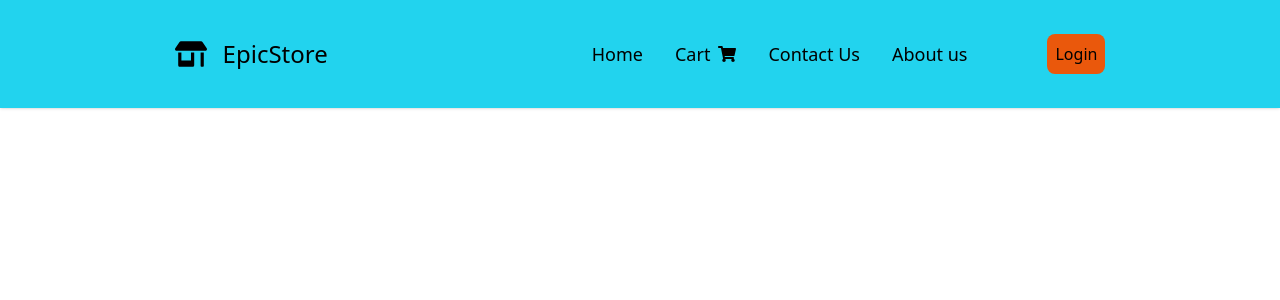
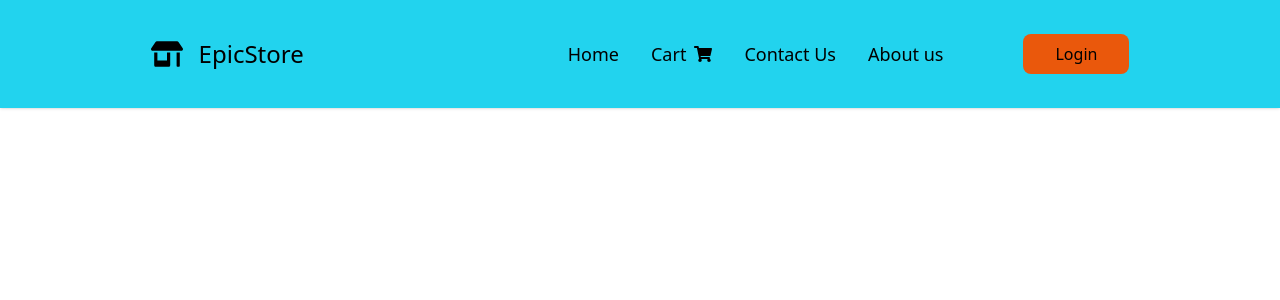
Before and after one commit to brayanriunge/ecommerce, a Next.js app: page / in a window 1280 px wide. Shown: the top 300 px of the page. Built offline with nearby package versions, Linux system fonts and the light colour scheme.

Commit message:
mobile modal of the navbar

```diff
--- a/components/Navbar.tsx
+++ b/components/Navbar.tsx
@@ -54,7 +54,9 @@ export default function Navbar() {
                 </Link>
               </div>
               <div className="p-2">
-                <button className="bg-orange-600 p-2 rounded-lg">Login</button>
+                <button className="bg-orange-600  px-8 p-2 rounded-lg">
+                  Login
+                </button>
               </div>
             </div>
           ) : (
@@ -63,13 +65,13 @@ export default function Navbar() {
             </button>
           )}
           {!isAboveMediaScreens && isMenuToggled && (
-            <div className="right-0 bottom-0 fixed h-full w-[330px] shadow-xl">
-              <div className="flex justify-end">
+            <div className="right-0 bottom-0 fixed h-full bg-cyan-400  w-[330px] shadow-xl">
+              <div className="flex justify-end mt-4 ">
                 <button onClick={() => setIsMenuToggled(!isMenuToggled)}>
                   <HiOutlineX className="h-6 w-6" />
                 </button>
               </div>
-              <div className="flex flex-col gap-8 text-xl">
+              <div className="flex flex-col gap-8 text-xl items-center justify-content">
                 <Link legacyBehavior href={"/"}>
                   <a className="text-lg"> Home</a>
                 </Link>
@@ -88,6 +90,11 @@ export default function Navbar() {
                 <Link legacyBehavior href={"/aboutus"}>
                   <a className="text-lg">About us</a>
                 </Link>
+                <div className="p-2">
+                  <button className="bg-orange-600  px-8 p-2 rounded-lg">
+                    Login
+                  </button>
+                </div>
               </div>
             </div>
           )}
```
